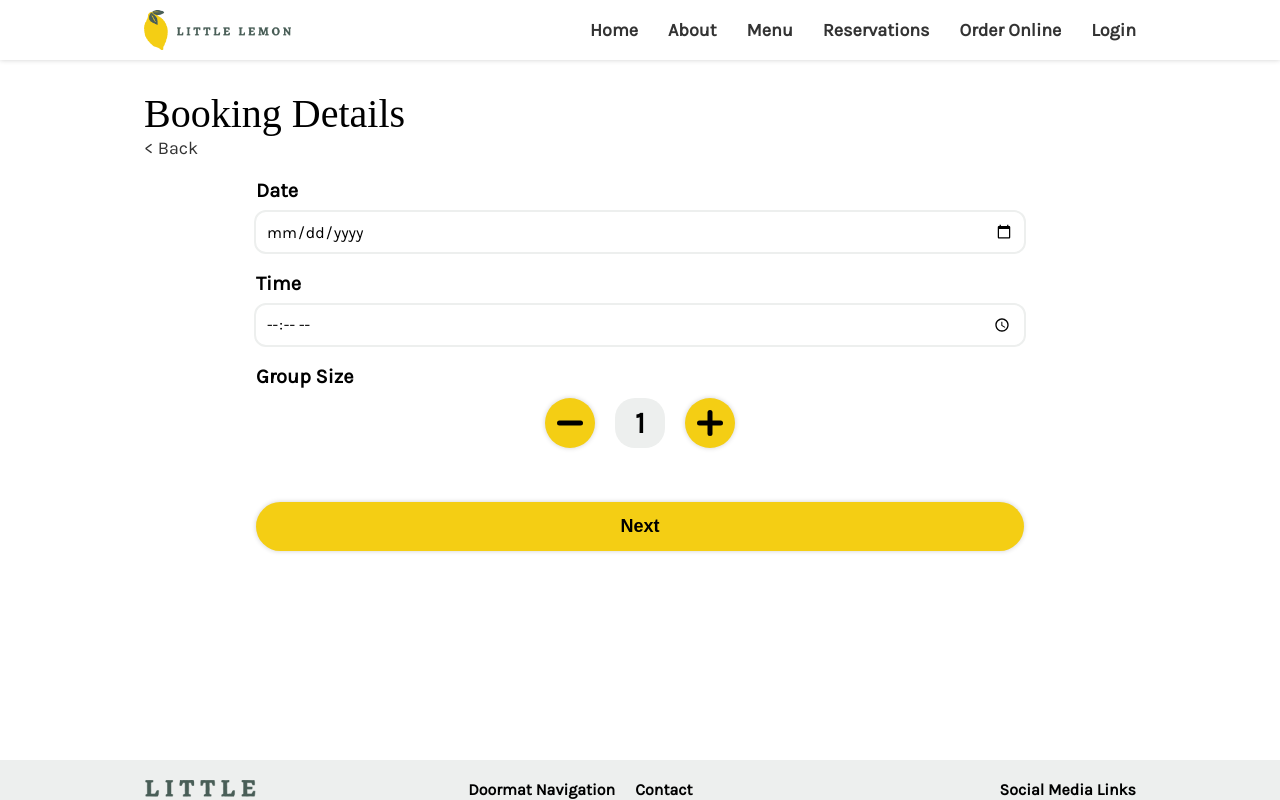
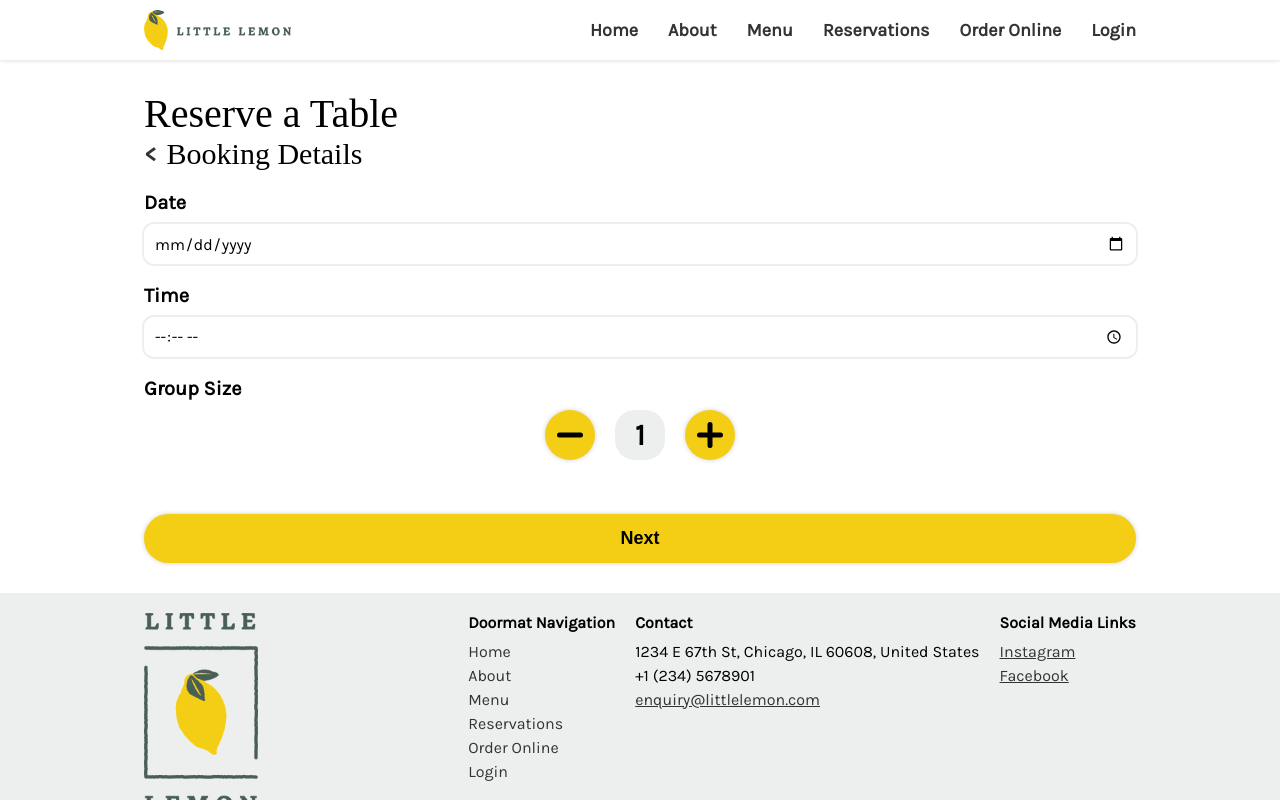
Before and after one commit to zqtay/little-lemon, a React (Create React App) app: page /#/booking in a window 1280 px wide. Shown: the top 800 px of the page. Built offline with nearby package versions, Linux system fonts and the light colour scheme; a web font is replaced by a local one.

Commit message:
Add booking confirmation page

```diff
--- a/src/Util.js
+++ b/src/Util.js
@@ -1 +1,8 @@
 export const ROOT_URL = "/little-lemon";
+
+export const simulateFetch = (chance = 1, timeout = 1000) => {
+  let result = (Math.random() <= chance) ? {status: 200} : {status: 500};
+  return new Promise((resolve, reject) => {
+    setTimeout(() => resolve(result), timeout);
+  });
+};
--- a/src/components/Booking/Booking.js
+++ b/src/components/Booking/Booking.js
@@ -1,14 +1,26 @@
 import styles from "./Booking.module.scss";
 import Button from "../UI/Button/Button";
 import Container from "../UI/Container/Container";
+import FormInput from "../UI/FormInput/FormInput";
 import NumberPicker from "../UI/NumberPicker/NumberPicker";
-import FormInput from "../UI/FormInput/FormInput";
+import Spinner from "../UI/Spinner/Spinner";
+
+import { simulateFetch } from "../../Util";
 import { useRef, useState } from "react";
-import { ROOT_URL } from "../../Util";
+import { useNavigate } from 'react-router-dom';
 
+/* Index for pages */
 const PAGE_BOOKING = 0;
 const PAGE_PERSONAL = 1;
 const PAGE_CONFIRM = 2;
+
+/* State for form submission */
+const STATE_READY = 0;
+const STATE_PENDING = 1;
+const STATE_SUCCESS = 2;
+const STATE_FAILED = 3;
+
+const HEADER_TITLE = "Reserve a Table";
 
 const placeHolder = {
   fName: "John",
@@ -20,18 +32,25 @@ const placeHolder = {
 const Booking = () => {
   const [data, setData] = useState(null);
   const [page, setPage] = useState(PAGE_BOOKING);
+  const navigate = useNavigate();
+
+  const onClickHome = (e) => {
+    e.preventDefault();
+    navigate("/");
+  };
+
   return (
     <div className={styles.booking}>
-      <Container>
-        {page === PAGE_BOOKING && <BookingDetails data={data} setData={setData} setPage={setPage}></BookingDetails>}
+      <Container className={styles.container}>
+        {page === PAGE_BOOKING && <BookingDetails data={data} setData={setData} setPage={setPage} onClickHome={onClickHome}></BookingDetails>}
         {page === PAGE_PERSONAL && <PersonalDetails data={data} setData={setData} setPage={setPage}></PersonalDetails>}
-        {page === PAGE_CONFIRM && <ConfirmPage data={data} setPage={setPage}></ConfirmPage>}
+        {page === PAGE_CONFIRM && <ConfirmPage data={data} setPage={setPage} onClickHome={onClickHome}></ConfirmPage>}
       </Container>
     </div>
   );
 };
 
-const BookingDetails = ({ data, setData, setPage }) => {
+const BookingDetails = ({ data, setData, setPage, onClickHome }) => {
   const dateRef = useRef();
   const timeRef = useRef();
   const groupSizeRef = useRef();
@@ -47,13 +66,7 @@ const BookingDetails = ({ data, setData, setPage }) => {
 
   return (
     <>
-      <div className={styles.header}>
-        <h2>Booking Details</h2>
-        <BackButton onClick={(e) => {
-          e.preventDefault();
-          window.location.href = ROOT_URL;
-        }} />
-      </div>
+      <PageHeader subTitle="Booking Details" goBack={onClickHome} />
       <form className={styles.form}>
         <FormInput type="date" label="Date" value={data?.date} useRef={dateRef} />
         <FormInput type="time" label="Time" value={data?.time} useRef={timeRef} />
@@ -85,10 +98,7 @@ const PersonalDetails = ({ data, setData, setPage }) => {
 
   return (
     <>
-      <div className={styles.header}>
-        <h2>Personal Details</h2>
-        <BackButton onClick={() => setPage(PAGE_BOOKING)} />
-      </div>
+      <PageHeader subTitle="Personal Details" goBack={() => setPage(PAGE_BOOKING)} />
       <form className={styles.form}>
         <FormInput type="text" label="First Name" placeholder={"e.g. " + placeHolder.fName} value={data.fName} useRef={fNameRef} />
         <FormInput type="text" label="Last Name" placeholder={"e.g. " + placeHolder.lName} value={data.lName} useRef={lNameRef} />
@@ -100,35 +110,80 @@ const PersonalDetails = ({ data, setData, setPage }) => {
   );
 };
 
-const ConfirmPage = ({ data, setPage }) => {
-  const [status, setStatus] = useState();
+const ConfirmPage = ({ data, setPage, onClickHome }) => {
+  const [state, setState] = useState(STATE_READY);
 
-  const onClick = (e) => {
-    const requestOptions = {
-      method: 'POST',
-      headers: { 'Content-Type': 'application/json' },
-      body: JSON.stringify({ title: 'React POST Request Example' })
-    };
-    fetch('https://reqres.in/api/posts', requestOptions)
-      .then(response => response.json())
-      .then(data => this.setState({ postId: data.id }));
+  const onClickSubmit = (e) => {
+    setState(STATE_PENDING);
+    simulateFetch(0.5).then(res => {
+      if (res.status === 200) {
+        setState(STATE_SUCCESS);
+      }
+      else {
+        setState(STATE_FAILED);
+      }
+    });
   };
 
   return (
     <>
-      <div className={styles.header}>
-        <h2>Confirmation</h2>
-        <BackButton onClick={() => setPage(PAGE_PERSONAL)} />
+      <PageHeader subTitle="Confirmation" goBack={() => setPage(PAGE_PERSONAL)} />
+      <div className={styles.confirm}>
+        <BookingSummary data={data} />
+        <BookingConfirmStatus state={state} />
+        {(state !== STATE_SUCCESS) ?
+          <Button primary wide onClick={onClickSubmit}>Submit</Button> :
+          <Button primary wide onClick={onClickHome}>Home</Button>
+        }
       </div>
-      <div>{status}</div>
-      <Button primary wide onClick={onClick}>Submit</Button>
     </>
   );
 };
 
-const BackButton = ({ onClick }) => {
+const PageHeader = ({ subTitle, goBack }) => {
   return (
-    <div className={styles["back-button"]} onClick={onClick}>{`< Back`}</div>
+    <div className={styles.header}>
+      <h2>{HEADER_TITLE}</h2>
+      <div>
+        <div className={styles["back-button"]} onClick={goBack}>{`<`}</div>
+        <h3>{subTitle}</h3>
+      </div>
+    </div>
+  );
+};
+
+const BookingSummary = ({ data }) => {
+  return (
+    <table className={styles["summary-table"]}>
+      <tbody>
+        <BookingSummaryRow name="Date & Time" value={`${data.date} ${data.time}`} />
+        <BookingSummaryRow name="Group Size" value={data.groupSize} />
+        <tr className={styles.spacer}></tr>
+        <BookingSummaryRow name="Name" value={`${data.fName} ${data.lName}`} />
+        <BookingSummaryRow name="Phone Number" value={data.phone} />
+        <BookingSummaryRow name="Email Address" value={data.email} />
+      </tbody>
+    </table>
+  );
+};
+
+const BookingSummaryRow = ({ name, value }) => {
+  return (
+    <tr>
+      <td>{`${name}`}</td>
+      <td>{value}</td>
+    </tr>
+  );
+};
+
+const BookingConfirmStatus = ({ state }) => {
+  return (
+    <div className={styles["confirm-status"]}>
+      {(state === STATE_READY) && `Click below to submit your reservation.`}
+      {(state === STATE_PENDING) && <Spinner />}
+      {(state === STATE_SUCCESS) && `Your reservation is confirmed. Click below to go back to homepage.`}
+      {(state === STATE_FAILED) && `Something went wrong. Please try again.`}
+    </div>
   );
 };
 
--- a/src/components/Booking/Booking.module.scss
+++ b/src/components/Booking/Booking.module.scss
@@ -2,34 +2,42 @@
 
 .booking {
   padding: 30px 0px;
-  min-height: 80vh;
 }
 
 .header {
   width: 100%;
-  text-align: left;
   margin-bottom: 20px;
 
-  h2 {
+  h2, h3 {
+    width: fit-content;
     font-family: $font-markazi;
     font-weight: normal;
+    text-align: left;
     margin: 0;
   }
 
   div {
-    font-size: 18px;
+    width: fit-content;
+    display: flex;
+    flex-direction: row;
+    align-items: center;
   }
-}
 
-.back-button {
-  cursor: pointer;
-  @include link-highlight;
+  .back-button {
+    flex: 1;
+    padding-right: 10px;
+    font-size: 24px;
+    font-weight: bold;
+    text-align: left;
+    cursor: pointer;
+    @include link-highlight;
+  }
 }
 
 .form {
   display: flex;
   flex-direction: column;
-  height: auto;
+  width: 100%;
   gap: 20px;
 }
 
@@ -44,14 +52,42 @@
   }
 }
 
-@media (max-width: #{$grid-breakpoints-lg}) {
-  .form {
-    width: 100%;
+.confirm {
+  width: 100%;
+  display: flex;
+  flex-direction: column;
+  align-items: center;
+  gap: 20px;
+}
+
+.summary-table {
+  width: 100%;
+  margin-bottom: 20px;
+  padding: 10px;
+  border-radius: 10px;
+  font-size: 20px;
+  @include light-shadow;
+
+  td {
+    width: 50%;
+    padding-right: 5px;
+    text-align: right;
+    font-weight: normal;
+
+    + td {
+      width: 50%;
+      padding-left: 5px;
+      text-align: left;
+      font-weight: bold;
+    }
+  }
+  .spacer {
+    height: 10px;
   }
 }
 
-@media (min-width: #{$grid-breakpoints-lg}) {
-  .form {
-    width: #{$grid-breakpoints-md};
-  }
+.confirm-status {
+  height: 70px;
+  font-size: 20px;
+  text-align: center;
 }
```
